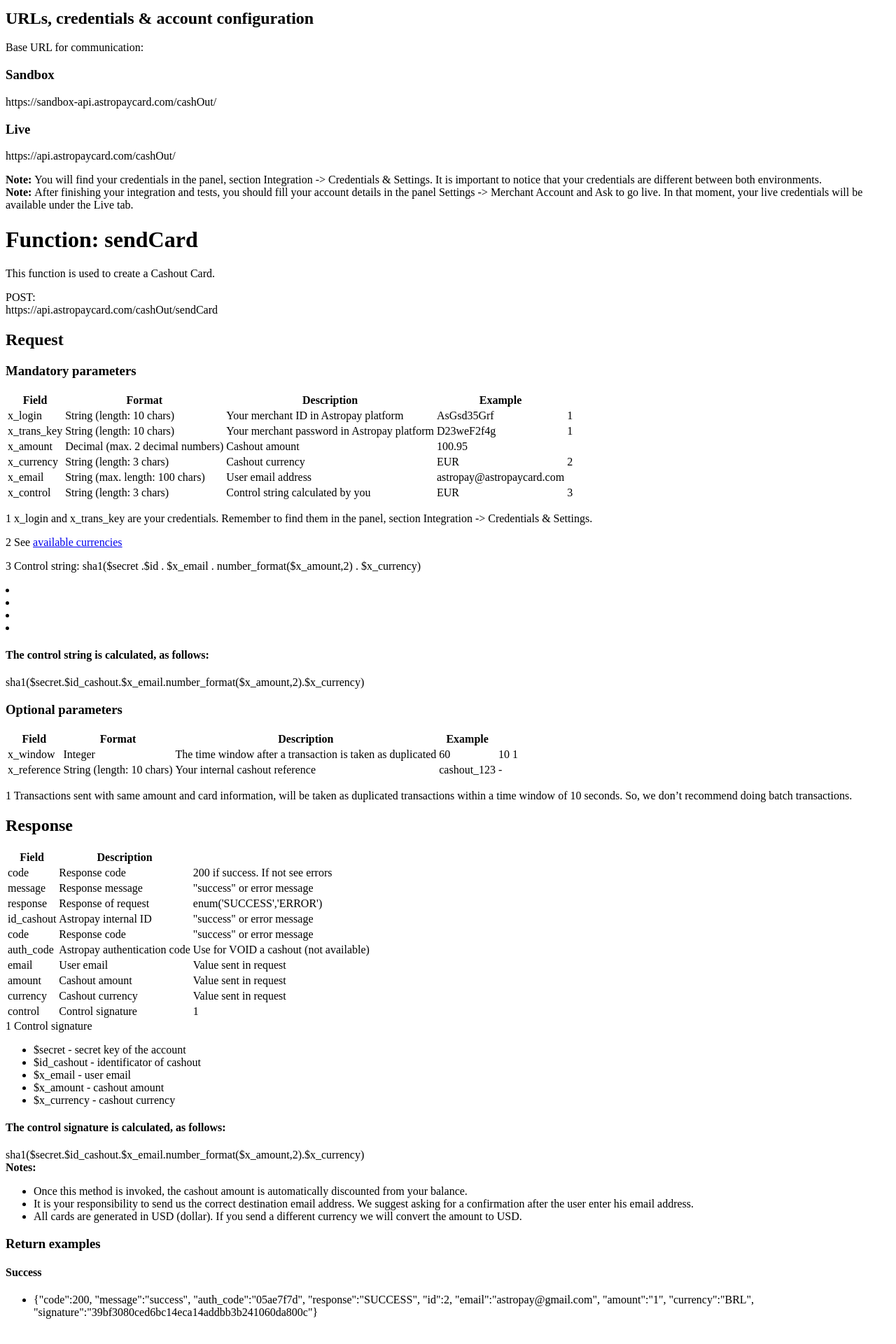
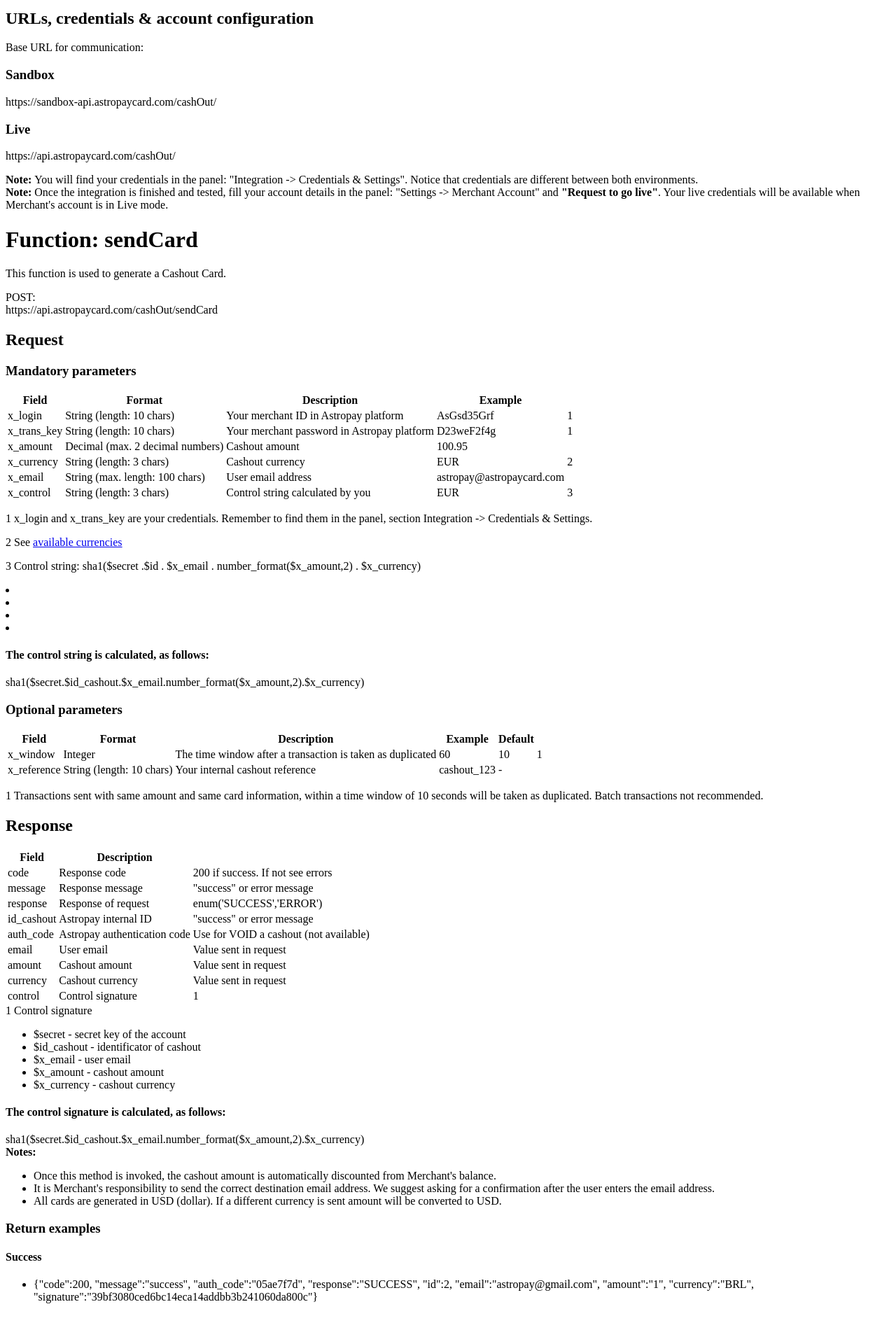
Before and after one commit to santidp/Developers.AstropayCard, a PHP site: page /html/frames/cashout-card-frame.html in a window 1280 px wide. Shown: the part 803-2723 px from the top of the page at 70% size. Run offline with PHP 8.4, Linux system fonts and the light colour scheme.

Commit message:
Merge origin/master

```diff
--- a/web/html/frames/cashout-card-frame.html
+++ b/web/html/frames/cashout-card-frame.html
@@ -104,18 +104,18 @@ and open the template in the editor.
             <div class="alert alert-info  color-cashout-card">
                 <strong>Note: </strong>
 
-                You will find your credentials in the panel, section Integration -> Credentials & Settings. It is important to notice that your credentials are different between both environments.
+                You will find your credentials in the panel: "Integration -> Credentials & Settings". Notice that credentials are different between both environments.
                 <br>
             </div>
             <div class="alert alert-info color-cashout-card">
                 <strong>Note: </strong>
-                After finishing your integration and tests, you should fill your account details in the panel Settings -> Merchant Account and Ask to go live. In that moment, your live credentials will be available under the Live tab.
+                Once the integration is finished and tested, fill your account details in the panel: "Settings -> Merchant Account" and <b>"Request to go live"</b>. Your live credentials will be available when Merchant's account is in Live mode.
                 <br>
             </div>
 
             <h1>Function: sendCard</h1>
             <p>
-                This function is used to create a Cashout Card.
+                This function is used to generate a Cashout Card.
             </p>
             <p>
                 POST:
@@ -243,7 +243,7 @@ and open the template in the editor.
                         <th>Format</th>
                         <th>Description</th>
                         <th>Example </th>
-                        <th></th>
+                        <th>Default</th>
                         <th></th>
                     </tr>
                 </thead>
@@ -271,8 +271,8 @@ and open the template in the editor.
 
             <p>
                 <span class="badge badge-danger background-color-cashout-card">1</span>
-                        Transactions sent with same amount and card information, will be taken as duplicated transactions within a time window of 10 seconds.
-                        So, we don’t recommend doing batch transactions.
+                        Transactions sent with same amount and same card information, within a time window of 10 seconds will be taken as duplicated.
+                        Batch transactions not recommended.
             </p>
 
             <h2 id="cc_response">Response</h2>
@@ -308,11 +308,6 @@ and open the template in the editor.
                         <td>id_cashout</td>
                         <td>Astropay internal ID</td>
                          <td>"success" or <a>error message</a></td>
-                    </tr>
-                    <tr>
-                        <td>code</td>
-                        <td>Response code</td>
-                        <td>"success" or <a>error message</a></td>
                     </tr>
                     <tr>
                         <td>auth_code</td>
@@ -383,13 +378,13 @@ and open the template in the editor.
                 <strong>Notes: </strong>
                 <ul>
                     <li>
-                        Once this method is invoked, the cashout amount is automatically discounted from your balance.
+                        Once this method is invoked, the cashout amount is automatically discounted from Merchant's balance.
                     </li>
                     <li>
-                        It is your responsibility to send us the correct destination email address. We suggest asking for a confirmation after the user enter his email address.
+                        It is Merchant's responsibility to send the correct destination email address. We suggest asking for a confirmation after the user enters the email address.
                     </li>
                     <li>
-                        All cards are generated in USD (dollar). If you send a different currency we will convert the amount to USD.
+                        All cards are generated in USD (dollar). If a different currency is sent amount will be converted to USD.
                     </li>
                 </ul>
             </div>
@@ -724,7 +719,7 @@ and open the template in the editor.
 
             <h1 id="cc_testing">Testing on Sandbox</h1>
             <p>
-                For testing error responses, in sandbox environment send the following email to function Send Card:
+                For testing error responses, send in parameter x_email the following values to function Send Card:
             </p>
 
             <table id="simple-table" class="table table-striped table-bordered table-hover">
```
Also changed, not shown: web/assets/css/ace.css.
